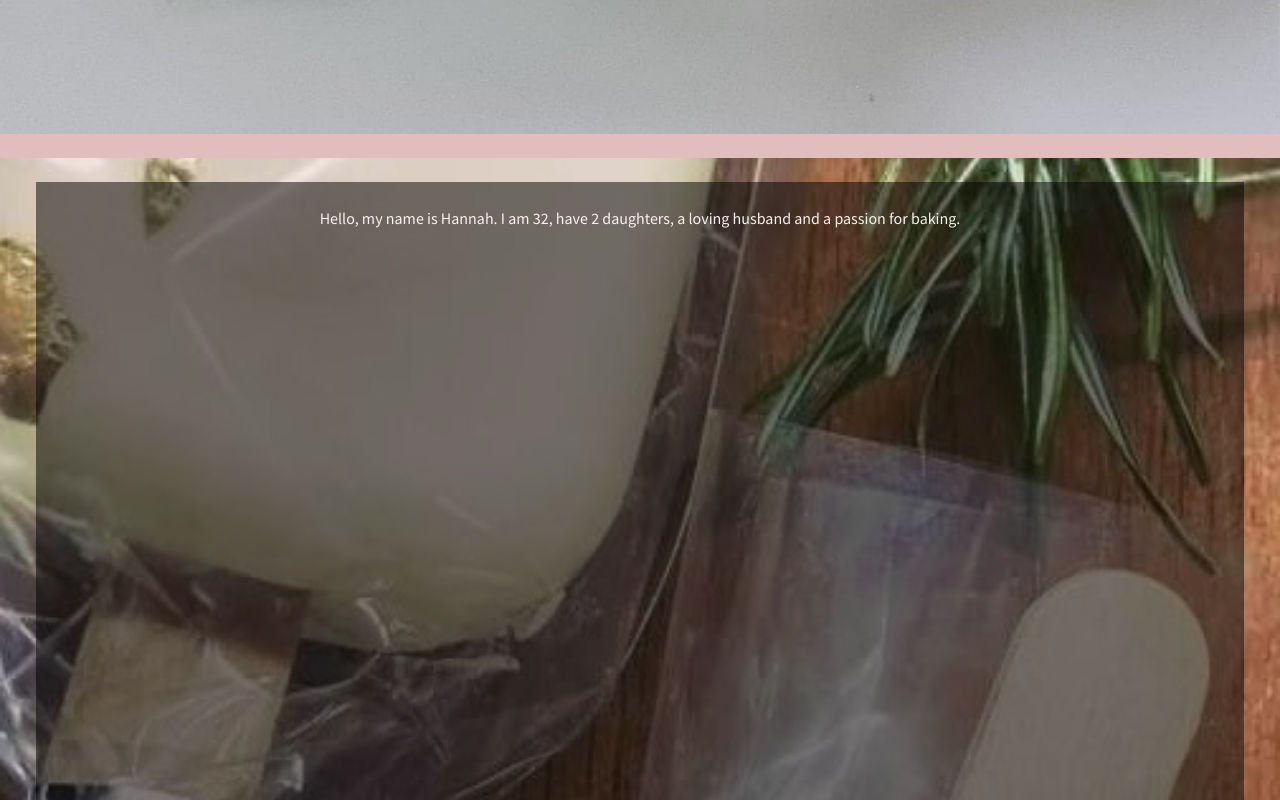
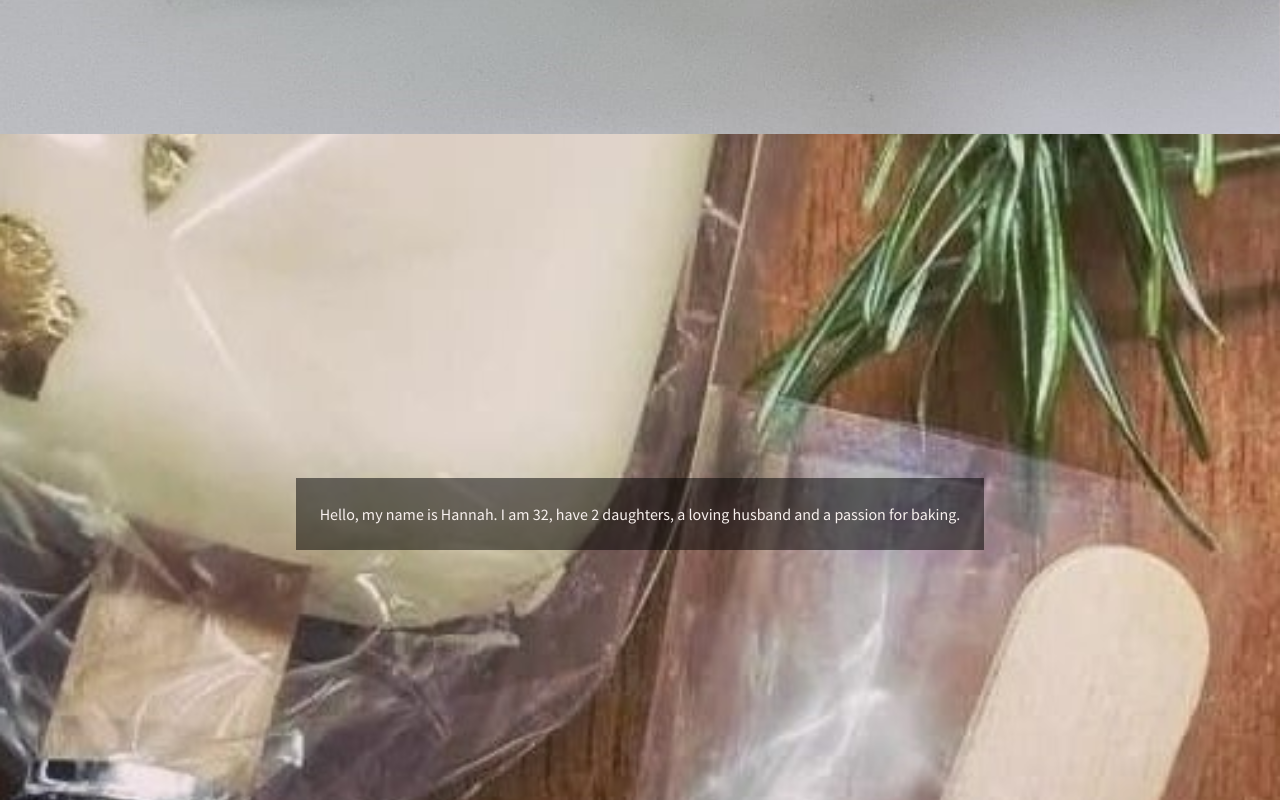
Before and after one commit to benm4ckenzie/ForGoodnessCake, a website: page index.html in a window 1280 px wide. Shown: the part 2900-3700 px from the top of the page. Drawn offline with nearby package versions, Linux system fonts and the light colour scheme.

Commit message:
Corrects erroneous margins on the about section

```diff
--- a/index.html
+++ b/index.html
@@ -165,10 +165,10 @@
     </section>
 
     <section id="about" class="view-height p-0 m-0">
-        <div class="container-fluid h-100">
-            <div class="row text-center flex-container m-4 h-100">
-                <div class="col-12 m-4 p-4 about-box">
-                    <p>Hello, my name is Hannah. I am 32, have 2 daughters, a loving husband and a passion for baking.</p>
+        <div class="container-fluid flex-container h-100 p-0">
+            <div class="row flex-center m-4">
+                <div class="col-12 p-4 about-box">
+                    <p class="m-0">Hello, my name is Hannah. I am 32, have 2 daughters, a loving husband and a passion for baking.</p>
                 </div>
             </div>
         </div>
```
